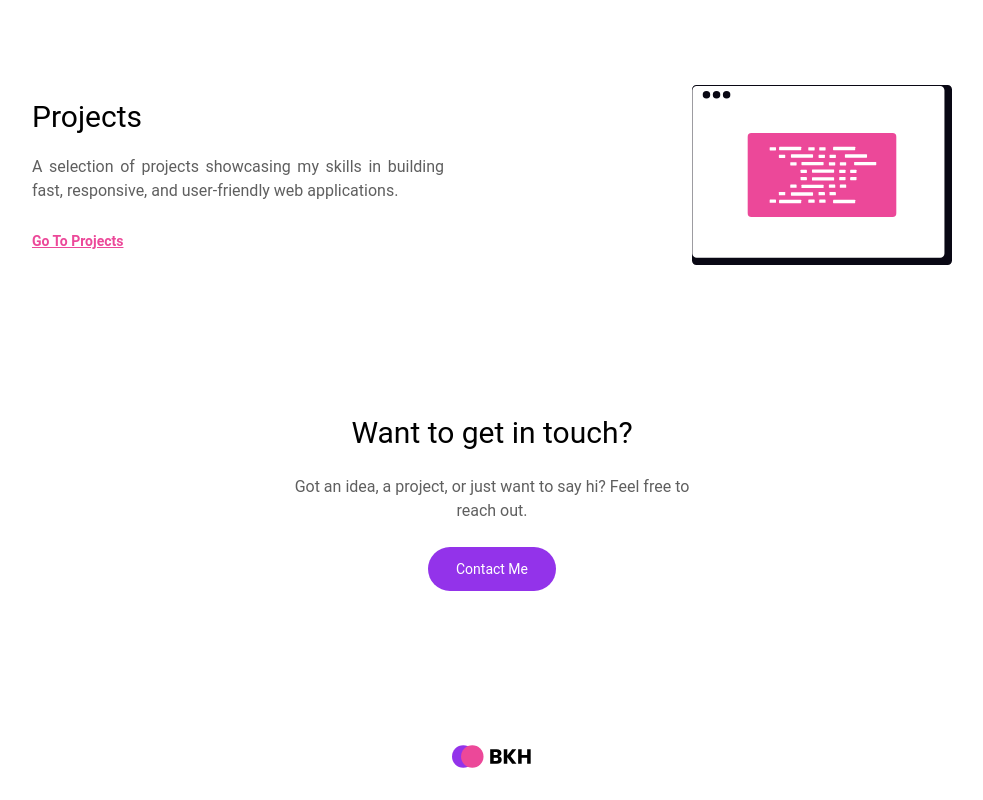
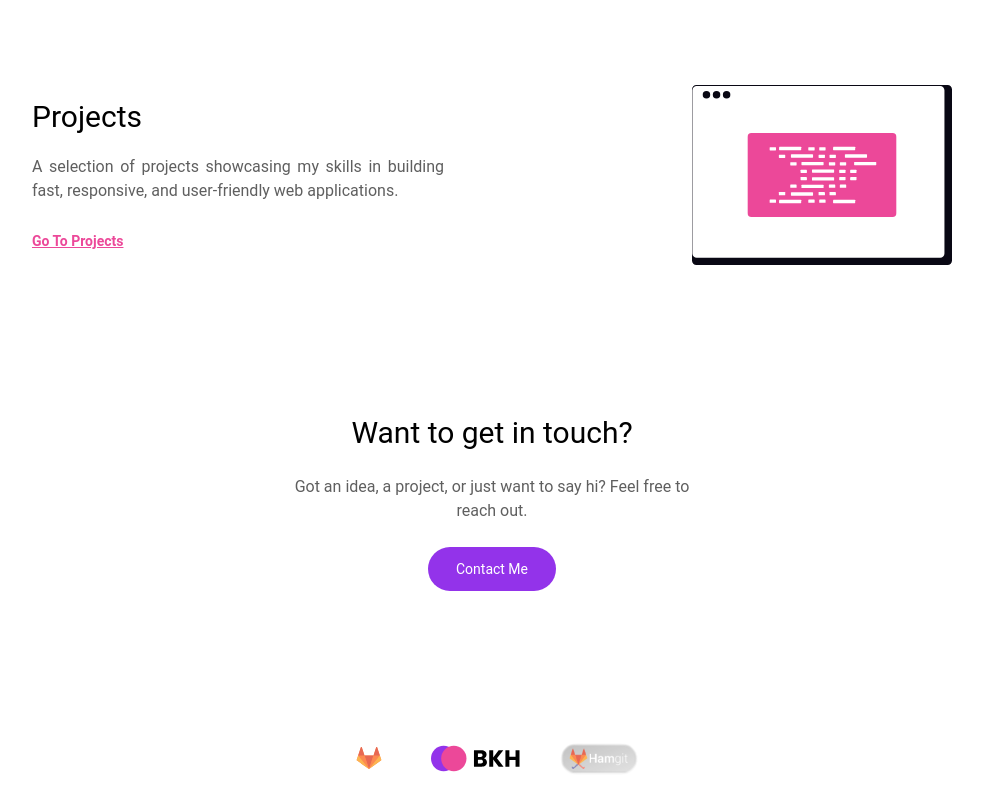
Before and after one commit to behbehi/behbod-resume, a Next.js app: page / in a window 1280 px wide. Shown: the part 1824-2624 px from the top of the page, without its empty margins (148-1131 px from the left). Built offline with nearby package versions, Linux system fonts and the light colour scheme.

Commit message:
feat: update footer ui

```diff
--- a/app/layout.tsx
+++ b/app/layout.tsx
@@ -5,8 +5,9 @@ import { Footer } from "@/components/Footer";
 import { LanguageProvider } from "@/components/context/LanguageContext";
 
 export const metadata: Metadata = {
-  title: "Behbod Khansari",
-  description: "this is my resume",
+  title: "Behbod Khansari — Front-End Engineer",
+  description:
+    "Front-end developer specializing in building high-performance, scalable web applications with modern technologies like Next.js, React, and TypeScript.",
 };
 
 export default function RootLayout({
--- a/components/Footer.tsx
+++ b/components/Footer.tsx
@@ -1,17 +1,72 @@
+"use client";
+
 import Image from "next/image";
+import Link from "next/link";
+
+const FOOTER_ITEMS = [
+  {
+    id: "gitlab",
+    href: "https://gitlab.com/behbehi",
+    src: "/icons/gitlab.svg",
+    alt: "gitlab logo",
+    size: "w-[28px]",
+    type: "icon",
+  },
+  {
+    id: "logo",
+    href: "/",
+    src: "/images/logo.svg",
+    alt: "logo image",
+    size: "w-[90px]",
+    type: "main",
+  },
+  {
+    id: "hamgit",
+    href: "https://hamgit.ir/behbod7899",
+    src: "/icons/hamgit.png",
+    alt: "hamgit logo",
+    size: "w-[60px]",
+    type: "highlight",
+  },
+];
 
 export function Footer() {
   return (
-    <div className="flex items-center justify-center">
-      <div className="w-full max-w-[80px]">
-        <Image
-          src="/images/logo.svg"
-          width={1164}
-          height={460}
-          className="w-full h-auto"
-          alt="logo image"
-        />
+    <footer>
+      <div className="flex items-center justify-center gap-12">
+        {FOOTER_ITEMS.map((item) => {
+          const isMain = item.type === "main";
+          const isHighlight = item.type === "highlight";
+
+          return (
+            <Link
+              key={item.id}
+              href={item.href}
+              target={item.href.startsWith("http") ? "_blank" : undefined}
+              rel="noopener noreferrer"
+              className={`
+                relative flex items-center justify-center transition-all duration-300
+                ${item.size}
+                ${isMain ? "scale-100 hover:scale-105" : "opacity-80 hover:opacity-100 hover:scale-110"}
+              `}
+            >
+              {isHighlight && (
+                <div className="absolute inset-0 rounded-xl bg-gradient-to-br from-black/30 to-black/15 backdrop-blur-md border border-white/10 shadow-sm scale-125 -z-10" />
+              )}
+              {isMain && (
+                <div className="absolute inset-0 rounded-xl bg-white/5 blur-md scale-110 -z-10" />
+              )}
+              <Image
+                src={item.src}
+                width={800}
+                height={800}
+                className="w-full h-auto object-contain"
+                alt={item.alt}
+              />
+            </Link>
+          );
+        })}
       </div>
-    </div>
+    </footer>
   );
 }
```
Also changed, not shown: public/icons/gitlab.svg (added), public/icons/hamgit.png (added).
